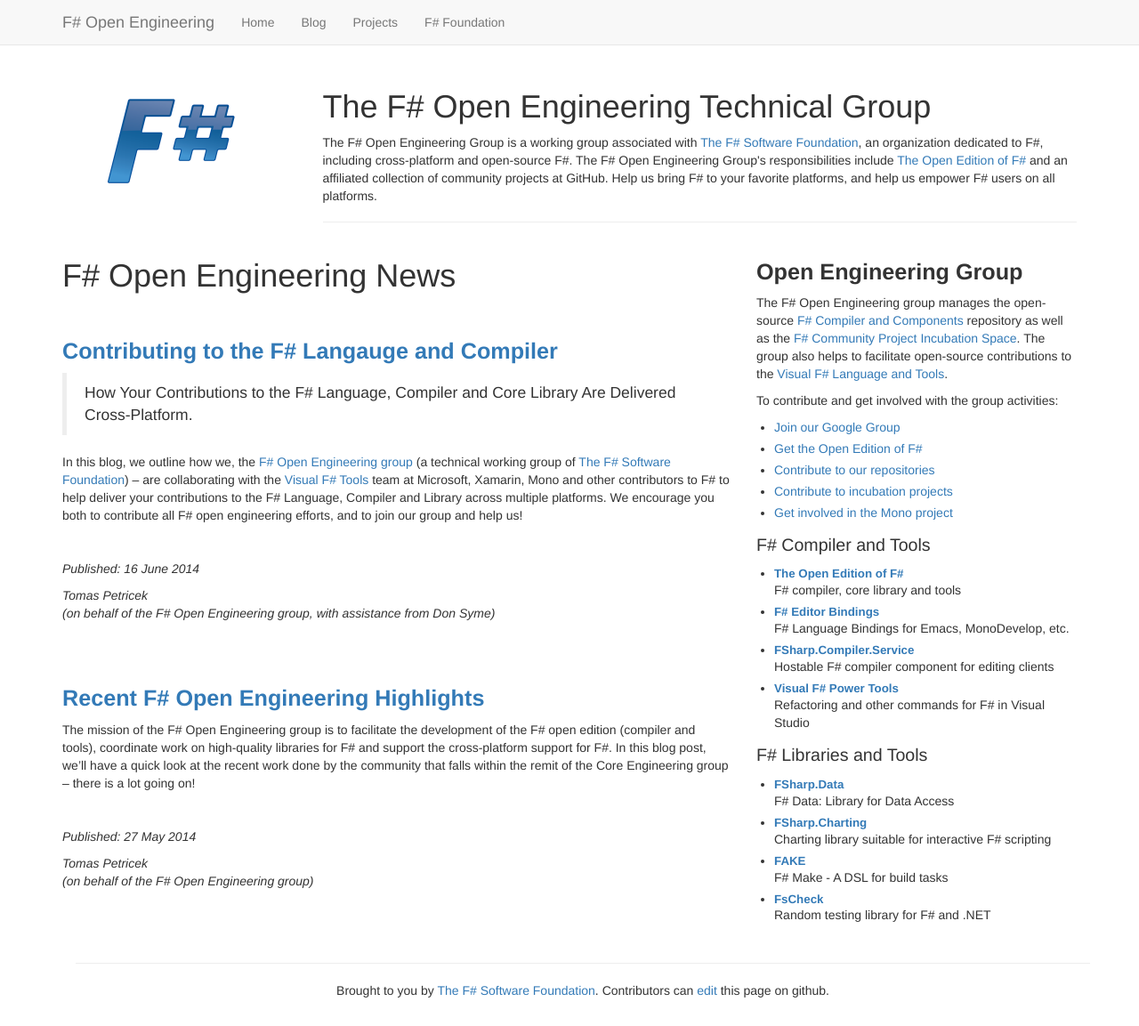
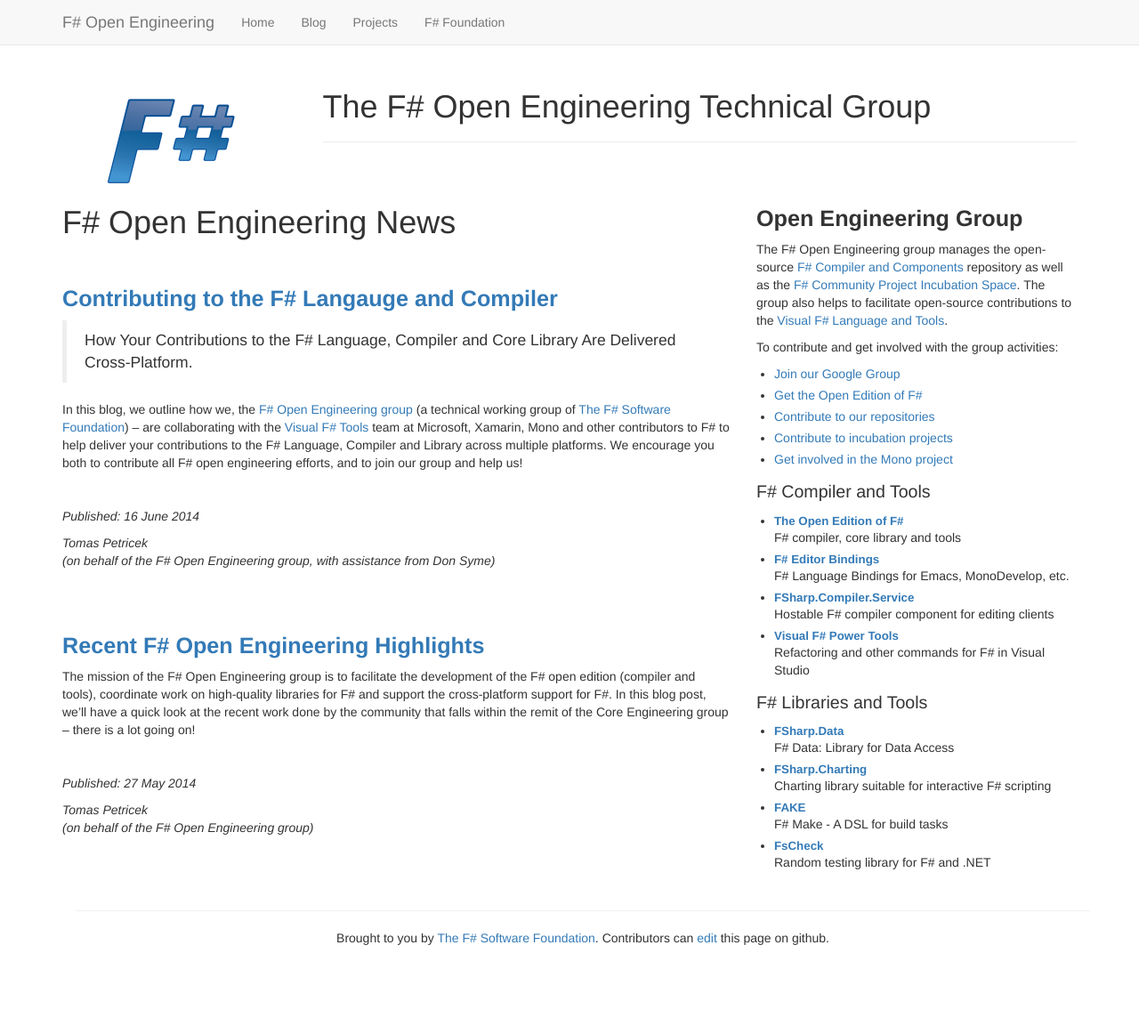
Before and after one commit to fsharp/fsharp.github.io, a Jekyll site: the page built from index.md, in a window 1280 px wide and 1153 px high. Shown: the whole window at 89% size. Built offline with Jekyll 4.4.1, drawn with Linux system fonts in a browser that asks for light colours; nearby versions of some CDN libraries; some web fonts are replaced.

Commit message:
Update default.html

```diff
--- a/_layouts/default.html
+++ b/_layouts/default.html
@@ -49,13 +49,6 @@
                 <div class="page-header">
                   <h1>The F# Open Engineering Technical Group</h1>
 
-                  <p>The F# Open Engineering Group is a working group associated with
-                  <a href="http://fsharp.org">The F# Software Foundation</a>,
-                  an organization dedicated to F#, including cross-platform and open-source F#.
-                  The F# Open Engineering Group's responsibilities include
-                  <a href="http://fsharp.github.com/fsharp">The Open Edition of F#</a> and an
-                  affiliated collection of community projects at GitHub.
-                  Help us bring F# to your favorite platforms,  and help us empower F# users on all platforms.</p>
                 </div>
             </div>
         </div>
```
